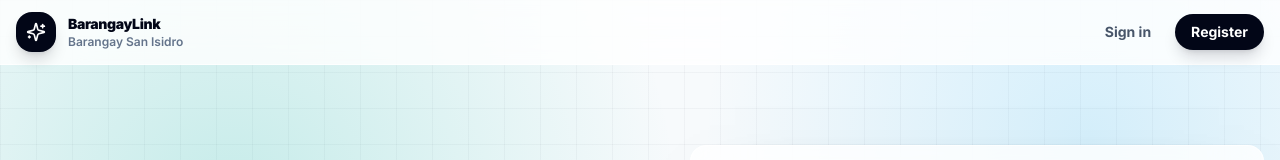
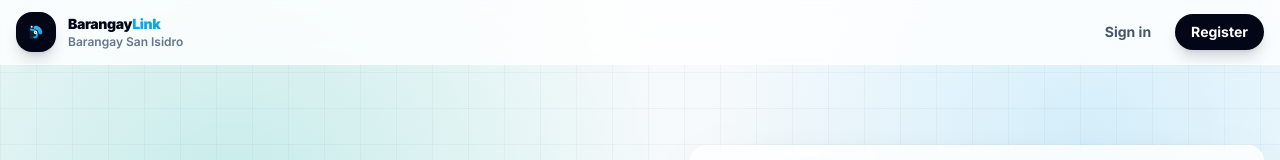
Before and after one commit to Ikal-Sama/barangayservice, a Next.js app: page / in a window 1280 px wide. Shown: the top 160 px of the page. Built offline with nearby package versions, Linux system fonts and the light colour scheme.

Commit message:
design: Create unique interlocking Logo and update headers across app

```diff
--- a/src/app/page.tsx
+++ b/src/app/page.tsx
@@ -6,10 +6,10 @@ import {
   Phone,
   Radio,
   ShieldCheck,
-  Sparkles,
   Truck,
   FileText,
 } from "lucide-react";
+import Logo from "@/components/logo";
 
 const features = [
   {
@@ -71,12 +71,14 @@ export default function LandingPage() {
     <main className="min-h-screen bg-app-grid text-slate-950">
       <nav className="sticky top-0 z-40 border-b border-white/70 bg-white/80 px-4 py-3 backdrop-blur-2xl">
         <div className="mx-auto flex max-w-7xl items-center justify-between">
-          <Link href="/" className="flex items-center gap-3">
-            <div className="grid h-10 w-10 place-items-center rounded-2xl bg-slate-950 text-white shadow-lg shadow-slate-950/15">
-              <Sparkles className="h-5 w-5" />
+          <Link href="/" className="flex items-center gap-3 group">
+            <div className="grid h-10 w-10 place-items-center rounded-2xl bg-slate-950 text-white shadow-lg shadow-slate-950/15 transition-transform group-hover:scale-105">
+              <Logo iconOnly={true} className="h-6 w-6" />
             </div>
             <div>
-              <p className="text-sm font-black tracking-tight">BarangayLink</p>
+              <p className="text-sm font-black tracking-tight">
+                Barangay<span className="text-sky-500">Link</span>
+              </p>
               <p className="hidden text-xs font-semibold text-slate-500 sm:block">
                 {barangayName}
               </p>
@@ -231,7 +233,7 @@ export default function LandingPage() {
                <div className="absolute inset-0 bg-app-grid opacity-50" />
                <div className="relative z-10 text-center flex flex-col items-center">
                  <div className="grid h-24 w-24 place-items-center rounded-[2rem] bg-slate-950 text-white shadow-2xl shadow-slate-950/20 mb-8 transform -rotate-3 transition hover:rotate-0">
-                    <Sparkles className="h-10 w-10 text-cyan-300" />
+                    <Logo iconOnly={true} className="h-12 w-12" />
                  </div>
                  <h3 className="text-3xl font-black text-slate-950 mb-4 tracking-tight">Community First</h3>
                  <p className="text-slate-600 text-base leading-relaxed font-medium">
--- a/src/components/admin-shell.tsx
+++ b/src/components/admin-shell.tsx
@@ -14,6 +14,7 @@ import {
   AlertCircle,
 } from "lucide-react";
 import SignOutButton from "@/components/sign-out-button";
+import Logo from "@/components/logo";
 
 const navItems = [
   { href: "/admin", label: "Dashboard", icon: LayoutDashboard },
@@ -46,14 +47,8 @@ export default function AdminShell({
   return (
     <div className="min-h-screen bg-app-grid text-slate-950">
       <aside className="fixed inset-y-0 left-0 z-40 hidden w-72 border-r border-white/70 bg-white/80 px-4 py-5 shadow-[18px_0_70px_-45px_rgba(15,23,42,0.65)] backdrop-blur-2xl lg:block">
-        <Link href="/admin" className="flex items-center gap-3 px-2">
-          <div className="grid h-11 w-11 place-items-center rounded-2xl bg-slate-950 text-white shadow-lg shadow-slate-950/20">
-            <Sparkles className="h-5 w-5" />
-          </div>
-          <div>
-            <p className="text-sm font-black tracking-tight">BarangayLink</p>
-            <p className="text-xs font-medium text-slate-500">Command Center</p>
-          </div>
+        <Link href="/admin" className="px-2 block">
+          <Logo />
         </Link>
 
         <nav className="mt-8 space-y-1.5">
@@ -106,11 +101,8 @@ export default function AdminShell({
 
       <header className="sticky top-0 z-30 border-b border-white/70 bg-white/80 px-4 py-3 backdrop-blur-2xl lg:hidden">
         <div className="flex items-center justify-between">
-          <Link href="/admin" className="flex items-center gap-2">
-            <div className="grid h-9 w-9 place-items-center rounded-2xl bg-slate-950 text-white">
-              <Sparkles className="h-4 w-4" />
-            </div>
-            <span className="text-sm font-black">BarangayLink</span>
+          <Link href="/admin">
+            <Logo className="h-8 w-8" />
           </Link>
           <SignOutButton />
         </div>
--- /dev/null
+++ b/src/components/logo.tsx
@@ -0,0 +1,78 @@
+import React from "react";
+
+interface LogoProps {
+  className?: string;
+  iconOnly?: boolean;
+}
+
+export default function Logo({ className = "h-9 w-9", iconOnly = false }: LogoProps) {
+  return (
+    <div className="flex items-center gap-3 select-none">
+      <div className={`relative flex items-center justify-center shrink-0`}>
+        <svg
+          viewBox="0 0 100 100"
+          fill="none"
+          xmlns="http://www.w3.org/2000/svg"
+          className={className}
+        >
+          <defs>
+            {/* Smooth Premium Gradients */}
+            <linearGradient id="skyGradient" x1="0%" y1="0%" x2="100%" y2="100%">
+              <stop offset="0%" stopColor="#38bdf8" /> {/* sky-400 */}
+              <stop offset="100%" stopColor="#0ea5e9" /> {/* sky-500 */}
+            </linearGradient>
+            <linearGradient id="darkGradient" x1="0%" y1="0%" x2="100%" y2="100%">
+              <stop offset="0%" stopColor="#0f172a" /> {/* slate-900 / Deep Blackish */}
+              <stop offset="100%" stopColor="#1e293b" /> {/* slate-800 */}
+            </linearGradient>
+
+            {/* Drop Shadow for the interlocking sky-blue link */}
+            <filter id="linkShadow" x="-10%" y="-10%" width="130%" height="130%" filterUnits="userSpaceOnUse">
+              <feDropShadow dx="0" dy="3" stdDeviation="3" floodColor="#0ea5e9" floodOpacity="0.25" />
+            </filter>
+          </defs>
+
+          {/* Strong foundation pillar (Barangay - represents slate-900 / Black) */}
+          <rect
+            x="24"
+            y="20"
+            width="16"
+            height="60"
+            rx="8"
+            fill="url(#darkGradient)"
+          />
+
+          {/* Upper node on the pillar */}
+          <circle cx="32" cy="28" r="4" fill="#ffffff" />
+
+          {/* Sky-Blue dynamic connecting loop (Link - represents connection & digital bridge) */}
+          <path
+            d="M32 36C46.3594 36 58 47.6406 58 62C58 70.3333 53 76 44 76C36 76 36 68 44 68C49 68 50 64 50 62C50 52.0589 41.9411 44 32 44C27.5817 44 24 40.4183 24 36Z"
+            fill="url(#skyGradient)"
+            filter="url(#linkShadow)"
+          />
+
+          {/* Main interconnected outer ring (Sky Blue / White accents) */}
+          <path
+            d="M48 24C63.464 24 76 36.536 76 52C76 56.4183 72.4183 60 68 60C63.5817 60 60 56.4183 60 52C60 45.3726 54.6274 40 48 40C43.5817 40 40 36.4183 40 32C40 27.5817 43.5817 24 48 24Z"
+            fill="url(#skyGradient)"
+          />
+
+          {/* Central intersecting pulse core (White - representing the resident at the heart) */}
+          <circle cx="48" cy="52" r="7" fill="#ffffff" />
+          <circle cx="48" cy="52" r="3" fill="#0ea5e9" />
+        </svg>
+      </div>
+      {!iconOnly && (
+        <div className="flex flex-col leading-none">
+          <span className="text-base font-black tracking-tight text-slate-950">
+            Barangay<span className="text-sky-500">Link</span>
+          </span>
+          <span className="text-[10px] font-bold text-slate-400 mt-0.5 uppercase tracking-wider">
+            Connected Community
+          </span>
+        </div>
+      )}
+    </div>
+  );
+}
```
